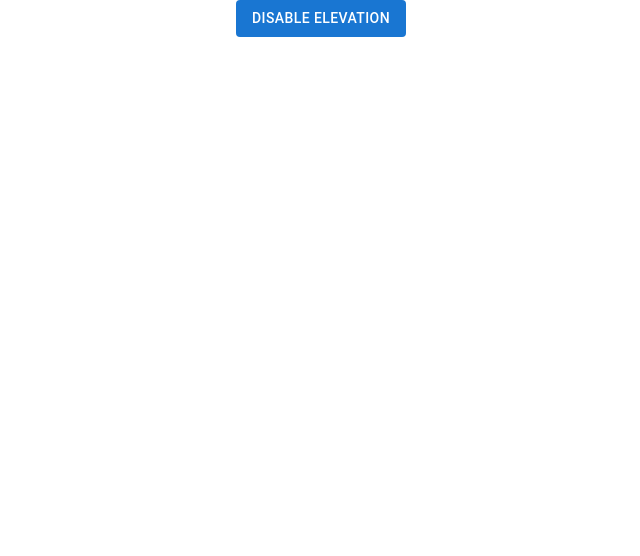
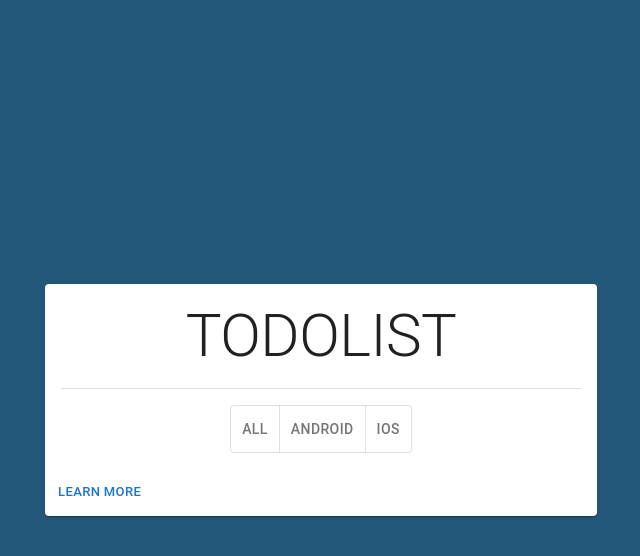
Before and after one commit to Hamza12398/React-MUI, a React (Create React App) app in the folder todo-list/: page / in a window 1280 px wide. Shown: the top 556 px of the page, without its empty margins (319-959 px from the left). Built offline with nearby package versions, Linux system fonts and the light colour scheme.

Commit message:
Working in UI for TODOLIST

```diff
--- a/todo-list/src/App.js
+++ b/todo-list/src/App.js
@@ -1,12 +1,26 @@
-
-import './App.css';
-import MaterUi from './MaterUi';
+import "./App.css";
+// import MaterUi from "./MaterUi";
+import Stack from "@mui/material/Stack";
+import Button from "@mui/material/Button";
+import AccessAlarmIcon from "@mui/icons-material/AccessAlarm";
+import TodoList from "./Components/TodoList";
 
 function App() {
   return (
-    <div className="App">
-      <MaterUi />
-    </div>
+    <>
+      <div
+        className="App"
+        style={{
+          background: "#22577A",
+          display: "flex",
+          justifyContent: "center",
+          alignItems: "center",
+          height: "100vh",
+        }}
+      >
+        <TodoList />
+      </div>
+    </>
   );
 }
 
--- /dev/null
+++ b/todo-list/src/Components/TodoList.jsx
@@ -0,0 +1,40 @@
+import * as React from "react";
+import Container from "@mui/material/Container";
+import Box from "@mui/material/Box";
+import Card from "@mui/material/Card";
+import CardActions from "@mui/material/CardActions";
+import CardContent from "@mui/material/CardContent";
+import Button from "@mui/material/Button";
+import Typography from "@mui/material/Typography";
+import Divider from "@mui/material/Divider";
+import ToggleButton from "@mui/material/ToggleButton";
+import ToggleButtonGroup from "@mui/material/ToggleButtonGroup";
+
+export default function TodoList() {
+  return (
+    <React.Fragment>
+      <Container maxWidth="sm">
+        <Card sx={{ minWidth: 275 }}>
+          <CardContent>
+            <Typography variant="h2">TODOLIST</Typography>
+            <Divider sx={{ my: 2 }} />
+            <ToggleButtonGroup
+              color="primary"
+              // value={alignment}
+              exclusive
+              // onChange={handleChange}
+              aria-label="Platform"
+            >
+              <ToggleButton value="web">ALL</ToggleButton>
+              <ToggleButton value="android">Android</ToggleButton>
+              <ToggleButton value="ios">iOS</ToggleButton>
+            </ToggleButtonGroup>
+          </CardContent>
+          <CardActions>
+            <Button size="small">Learn More</Button>
+          </CardActions>
+        </Card>
+      </Container>
+    </React.Fragment>
+  );
+}
```
